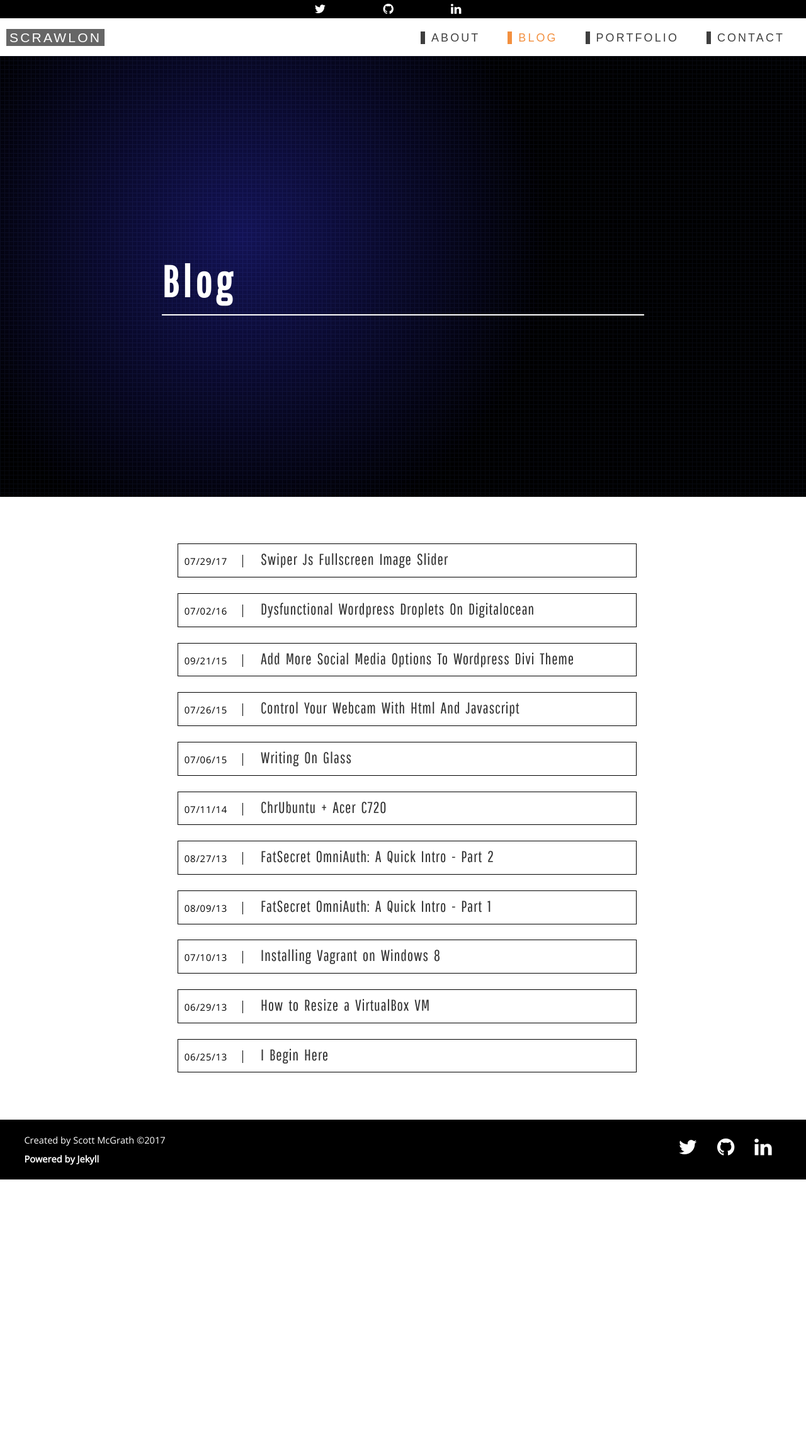
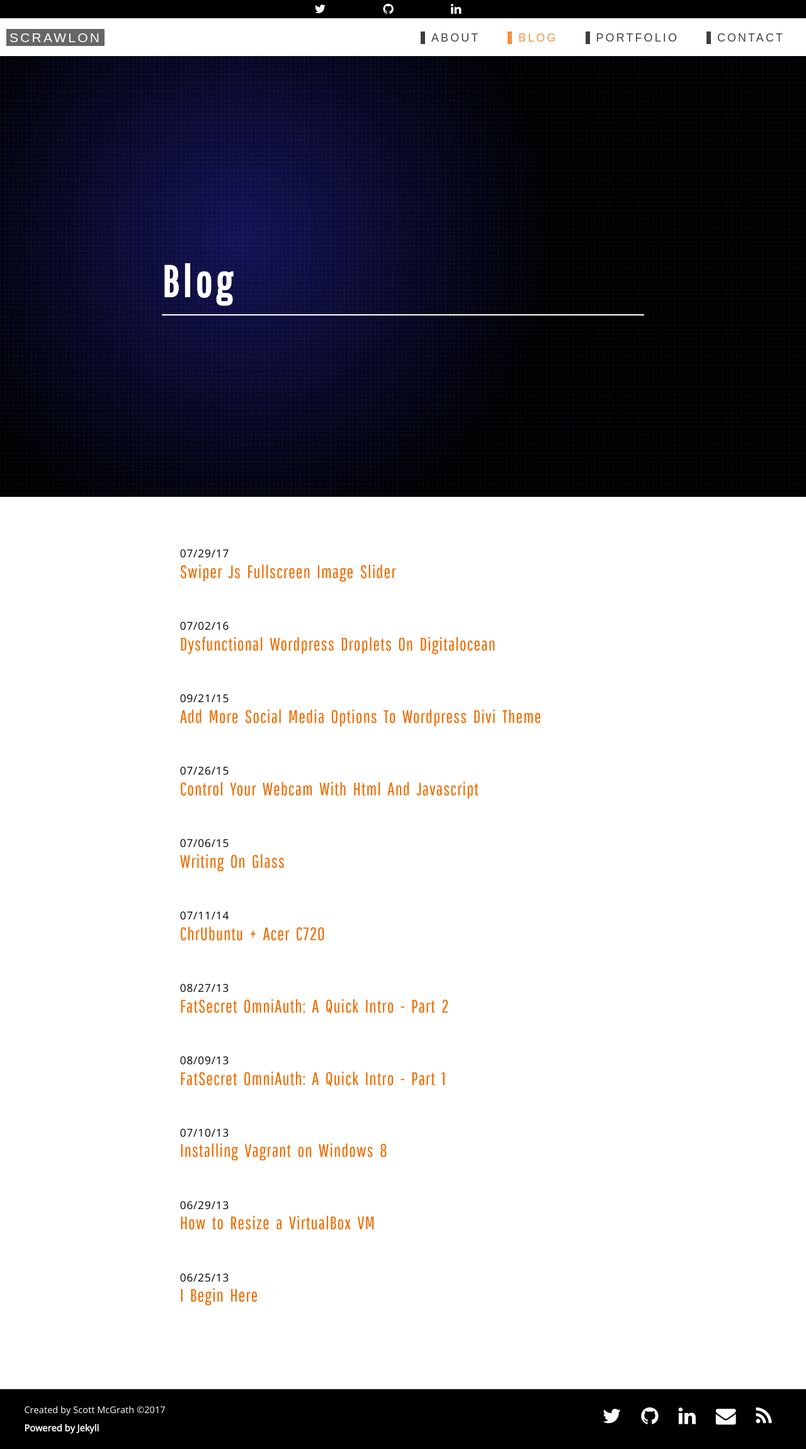
Before and after one commit to scrawlon/scrawlon.github.io, a Jekyll site: the page built from blog.html, in a window 1280 px wide. Shown: the whole page at 63% size. Built offline with Jekyll 4.4.1, drawn with Linux system fonts in a browser that asks for light colours; before the commit the page ends 1873 px from its top, so only the background shows below that.

Commit message:
blog-list css

```diff
--- a/_config.yml
+++ b/_config.yml
@@ -29,6 +29,13 @@ owner:
     - name:       "Linkedin"
       url:        "https://linkedin.com/in/scrawlon"
       icon:       "fa-linkedin"
+  local_links:
+    - name:       "rss"
+      url:        "/feed.xml"
+      icon:       "fa-rss"
+    - name:       "Email"
+      url:        "/contact"
+      icon:       "fa-envelope"
 
 # Internal pages/posts to include in top navigation
 home:
@@ -67,5 +74,8 @@ exclude:
   - node_modules
   - gulpfile.js
 
+plugins_dir:
+  jekyll-feed
+
 collections:
   - slides_home
--- a/_includes/head.html
+++ b/_includes/head.html
@@ -18,6 +18,7 @@
     <link rel="stylesheet" href="{{ site.url }}/css/styles.css">
 
     <meta http-equiv="cleartype" content="on">
+    {% feed_meta %}
   </head>
 
   <body>
--- a/_includes/social_networks.html
+++ b/_includes/social_networks.html
@@ -4,6 +4,16 @@
   {% if include.reversed %}
     {% assign social_networks = site.owner.social_networks | reverse %}
   {% endif %}
+
+  {% assign local_links = site.owner.local_links %}
+
+  {% for local_link in local_links %}
+    <li id='local-links-{{local_link.name}}'>
+      <a href="{{local_link.url}}" title="{{local_link.name}}">
+        <i class="fa {{local_link.icon}}"></i>
+      </a>
+    </li>
+  {% endfor %}
 
   {% for social_network in social_networks %}
     <li>
--- a/css/styles.scss
+++ b/css/styles.scss
@@ -37,6 +37,10 @@ a {
   overflow: hidden;
   height: 100%;
   height: 100vh;
+}
+
+[id^=local-links-] {
+  display: none !important;
 }
 
 .by-line {
@@ -354,6 +358,10 @@ footer {
       padding: 0;
       margin: 0;
 
+      [id^=local-links-] {
+        display: inline-block !important;
+      }
+
       li {
         display: inline-block;
         float: right;
@@ -419,6 +427,7 @@ figcaption {
 
 article {
   width: 100%;
+  padding: 4em 0;
 }
 
 .float-right {
@@ -442,17 +451,17 @@ article {
 }
 
 .blog-list {
-  margin: 1em auto;
+  margin: 0 auto;
   font-family: 'Pathway Gothic One', sans-serif;
   font-size: 1.3em;
   word-spacing: .15em;
   letter-spacing: .03em;
 
   a {
-    color: #333;
+    color: #EF6C00;
 
     &:hover {
-      color: #EF6C00;
+      color: midnightblue;
     }
   }
 
@@ -628,25 +637,7 @@ article {
   }
 
   .blog-list {
-    margin: 3em auto;
-
-    li {
-      list-style-type: none;
-      margin-bottom: 1em;
-      border: 1px solid;
-      padding: 10px;
-
-      .date {
-        display: inline;
-        border-right: 1px solid #000;
-        padding-right: 24px;
-      }
-    }
-
-    time {
-      display: inline;
-      margin-right: 0.5em;
-    }
+    font-size: 1.5em;
   }
 }
 
```
